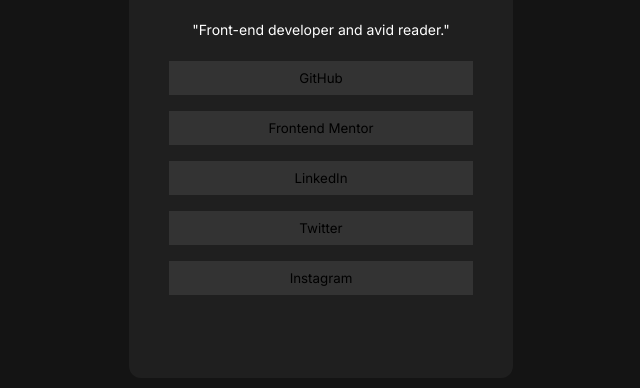
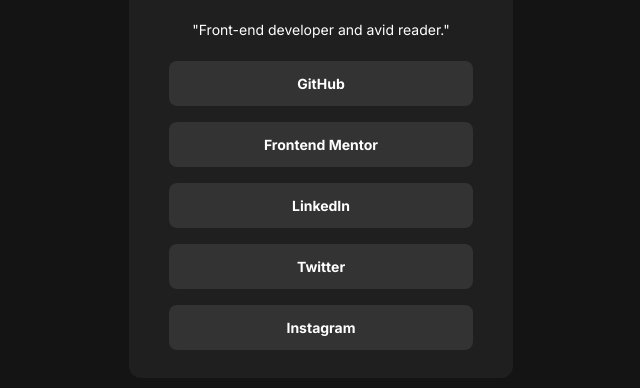
Before and after one commit to kalandadzedavid-collab/social_links_profile, a plain HTML site: page index.html in a window 1280 px wide. Shown: the part 320-708 px from the top of the page, without its empty margins (319-959 px from the left). Drawn offline with Linux system fonts and the light colour scheme.

Commit message:
Full version

```diff
--- a/style.css
+++ b/style.css
@@ -87,13 +87,26 @@
 }
 
 button {
-    width: 304px;
-    height: 34px;
-    background-color: #333333;
-    margin-bottom: 16px;
-    border: 0;
+  display: flex;
+  justify-content: center;
+  align-items: center;
+  width: 304px;
+  height: 45px;
+  background-color: #333333;
+  margin-bottom: 16px;
+  border: 0;
+  border-radius: 8px;
+  font-size: 14px;
+  font-weight: 700;
+  color: white;
+}
+
+button:hover {
+  background-color: #c4f82a;
+  color: #333333;
+  cursor: pointer;
 }
 
 #last {
-    margin-bottom: 0;
+  margin-bottom: 0;
 }
```
